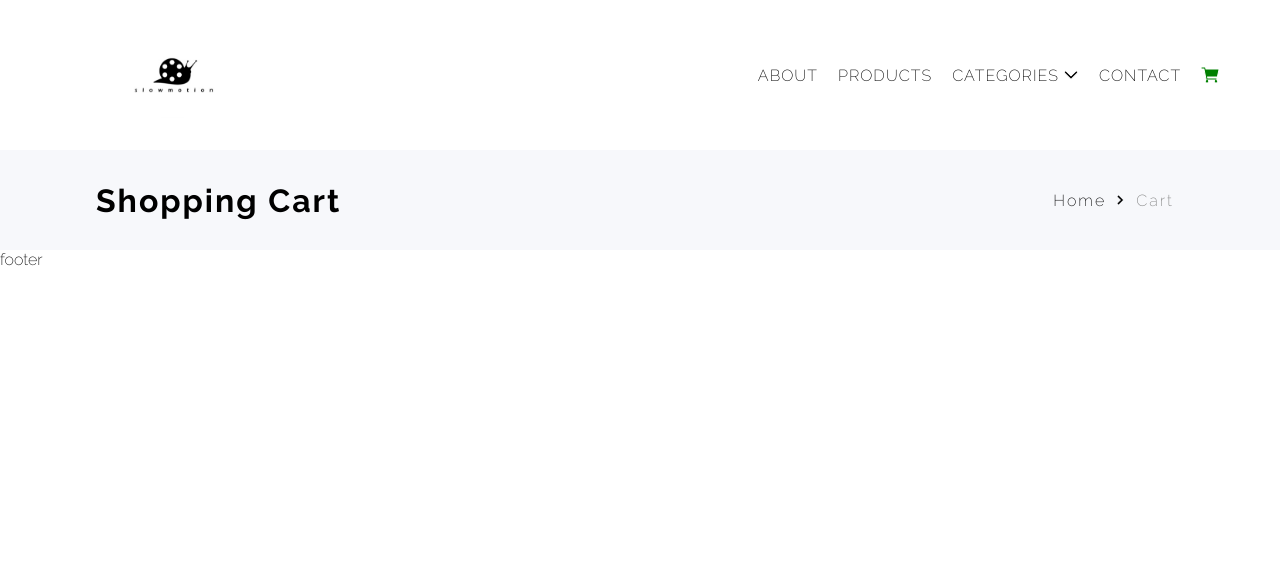
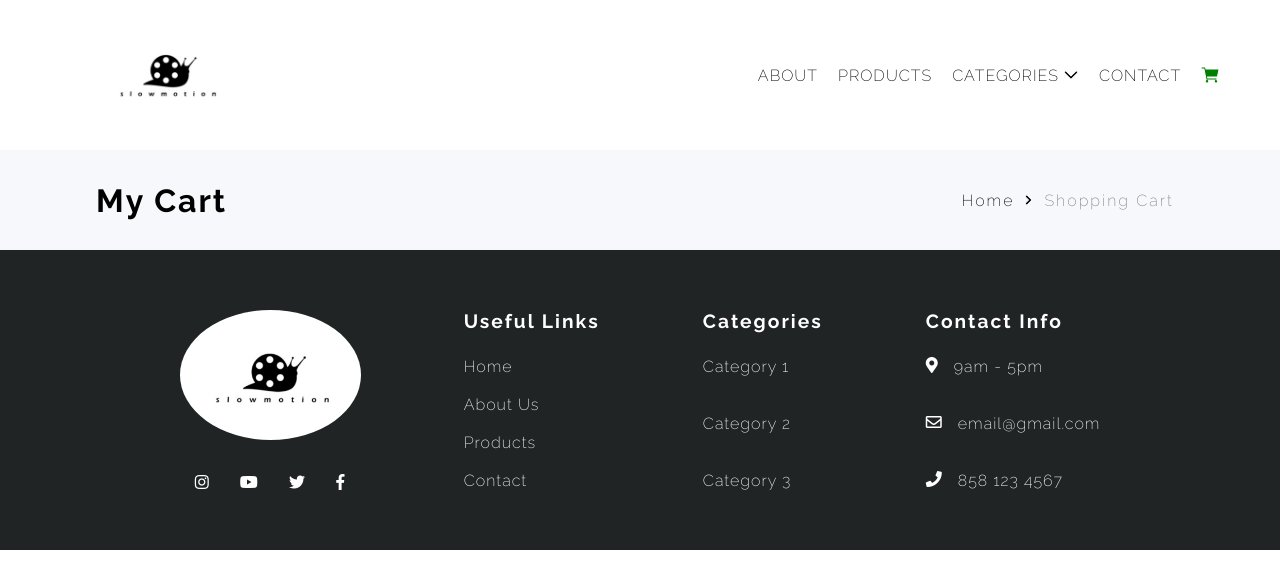
Before and after one commit to chantayriggs/eComm-boiler-client, a React (Create React App) app: page /cart in a window 1280 px wide. Shown: the top 588 px of the page. Built offline with nearby package versions, Linux system fonts and the light colour scheme.

Commit message:
footer done

```diff
--- a/src/App.js
+++ b/src/App.js
@@ -1,4 +1,12 @@
 import React from "react"
+
+import { BrowserRouter as Router, Switch, Route, NavLink } from "react-router-dom"
+
+import Home from "./home"
+import About from "./about"
+import Products from "./products"
+import Contact from "./contact"
+import Cart from "./cart"
 
 import Navbar from "./navbar"
 import Footer from "./footer"
@@ -10,10 +18,30 @@ import "./styles/main.scss"
 const App = () => {
 
 	return (
-		<div>
-			<Navbar />
-			<Footer />
-		</div>
+			<Router>
+				<Navbar />
+
+				<Switch>
+					<Route exact path="/">
+						<Home />
+					</Route>
+					<Route path="/about-us">
+						<About />
+					</Route>
+					<Route path="/products">
+						<Products />
+					</Route>
+					<Route path="/contact">
+						<Contact />
+					</Route>
+					<Route path="/cart">
+						<Cart />
+					</Route>
+				</Switch>
+
+				<Footer />
+			</Router>
+
 
 	)
 }
--- a/src/cart.js
+++ b/src/cart.js
@@ -4,7 +4,7 @@ import Banner from "./banner"
 const Cart = () => {
     return (
         <div>
-            <Banner title={"Shopping Cart"} path={"Cart"} />
+            <Banner title={"My Cart"} path={"Shopping Cart"} />
         </div>
     )
 }
--- a/src/footer.js
+++ b/src/footer.js
@@ -1,11 +1,62 @@
-import React from 'react';
+import React from 'react'
+import { NavLink } from "react-router-dom"
+
+import Logo from "./images/logo.png"
 
 const Footer = () => {
     return (
-        <div>
-            footer
+        <div className="footer">
+                <div className="content-wrapper">
+                <div className="logo-icons-wrapper">
+                    <div className="logo">
+                        <img src={Logo} />
+                    </div>
+                    <div className="icons" >
+                        <i class="fab fa-instagram"></i>
+                        <i class="fab fa-youtube"></i>
+                        <i class="fab fa-twitter"></i>
+                        <i class="fab fa-facebook-f"></i>
+                    </div>
+                </div>
+                <div className="useful-links-wrapper">
+                    <div className="header">Useful Links</div>
+                    <div className="links-wrapper">
+                        <NavLink to="/">Home</NavLink>
+                        <NavLink to="/about-us">About Us</NavLink>
+                        <NavLink to="/products">Products</NavLink>
+                        <NavLink to="/contact">Contact</NavLink>
+                    </div>
+
+                </div>
+                <div className="useful-links-wrapper">
+                    <div className="header">Categories</div>
+                    <div className="category-wrapper">
+                        <NavLink to="/products">Category 1</NavLink>
+                        <NavLink to="/products">Category 2</NavLink>
+                        <NavLink to="/products">Category 3</NavLink>
+                    </div>
+
+                </div>
+                <div className="contact-wrapper">
+                    <div className="header">Contact Info</div>
+                    <div className="info-wrapper">
+                        <div className="info" >
+                        <i class="fas fa-map-marker-alt"></i>
+                            <div>9am - 5pm</div>
+                        </div>
+                        <div className="info" >
+                            <i class="far fa-envelope"></i>
+                            <div>email@gmail.com</div>
+                        </div>
+                        <div className="info" >
+                        <i class="fas fa-phone"></i>
+                            <div>858 123 4567</div>
+                        </div>
+                    </div>
+                </div>
+            </div>
         </div>
-    );
-};
+    )
+}
 
-export default Footer;
+export default Footer
--- a/src/navbar.js
+++ b/src/navbar.js
@@ -1,12 +1,6 @@
 import React, { useState } from 'react'
 
-import { BrowserRouter as Router, Switch, Route, NavLink } from "react-router-dom"
-
-import Home from "./home"
-import About from "./about"
-import Products from "./products"
-import Contact from "./contact"
-import Cart from "./cart"
+import { NavLink } from "react-router-dom"
 
 import Logo from "./images/logo.png"
 
@@ -18,7 +12,6 @@ const Navbar = () => {
     const [search, setSearch] = useState(false)
 
     return (
-        <Router>
             <div className="navbar">
                 <div className="logo">
                     <NavLink className="link" to="/"><img src={Logo} /></NavLink>
@@ -53,24 +46,6 @@ const Navbar = () => {
                 </div>
             </div>
 
-            <Switch>
-                <Route exact path="/">
-                    <Home />
-                </Route>
-                <Route path="/about-us">
-                    <About />
-                </Route>
-                <Route path="/products">
-                    <Products />
-                </Route>
-                <Route path="/contact">
-                    <Contact />
-                </Route>
-                <Route path="/cart">
-                    <Cart />
-                </Route>
-            </Switch>
-        </Router>
     )
 }
 
--- /dev/null
+++ b/src/styles/footer.scss
@@ -0,0 +1,77 @@
+.footer {
+    height: 300px;
+    background-color: $footer;
+    color: white;
+    display: flex;
+    justify-content: center;
+    align-items: center;
+    letter-spacing: 1px;
+
+
+
+    .content-wrapper {
+        width: 80%;
+        display: flex;
+        height: 60%;
+        justify-content: space-around;
+
+        i {
+            color: white;
+        }
+
+        .logo-icons-wrapper {
+            display: flex;
+            flex-direction: column;
+            justify-content: space-between;
+
+            .logo img {
+                border-radius: 50%;
+                height: 130px;
+
+            }
+
+            .icons {
+                display: flex;
+                justify-content: space-around;
+            }
+
+
+        }
+
+        .header {
+            font-weight: 700;
+            font-size: 1.2em;
+            letter-spacing: 2px;
+            padding-bottom: 25px;
+        }
+
+        .links-wrapper, .category-wrapper, .info-wrapper {
+            display: flex;
+            flex-direction: column;
+            height: 74%;
+            justify-content: space-between;
+        }
+
+        .useful-links-wrapper a {
+            text-decoration: none;
+            color: white;
+        }
+
+        .contact-wrapper {
+
+            .info {
+                display: flex;
+
+            }
+
+            i {
+                padding-right: 15px;
+            }
+
+        }
+    }
+
+
+
+
+}
--- a/src/styles/main.scss
+++ b/src/styles/main.scss
@@ -6,7 +6,9 @@ body {
 
 $highlight: green;
 $banner: #f7f8fb;
+$footer: #202425;
 
 
 @import "./navbar.scss";
 @import "./banner.scss";
+@import "./footer.scss";
--- a/src/styles/navbar.scss
+++ b/src/styles/navbar.scss
@@ -6,10 +6,10 @@
     letter-spacing: 1px;
 
     .logo  {
-        padding-left: 110px;
+        padding-left: 90px;
         img {
             border-radius: 50%;
-            height: 90px;
+            height: 110px;
         }
     }
 
@@ -38,10 +38,10 @@
 
         .dropdown-menu {
             margin-top: 20px;
-            border: 1px solid black;
+            border: 1px solid gray;
             position: absolute;
             z-index: 1;
-            height: 140px;
+            height: 160px;
             display: flex;
             flex-direction: column;
             font-size: .85em;
```
